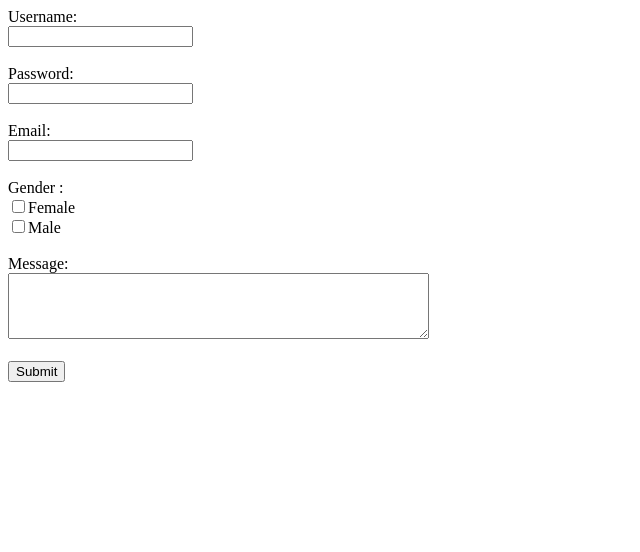
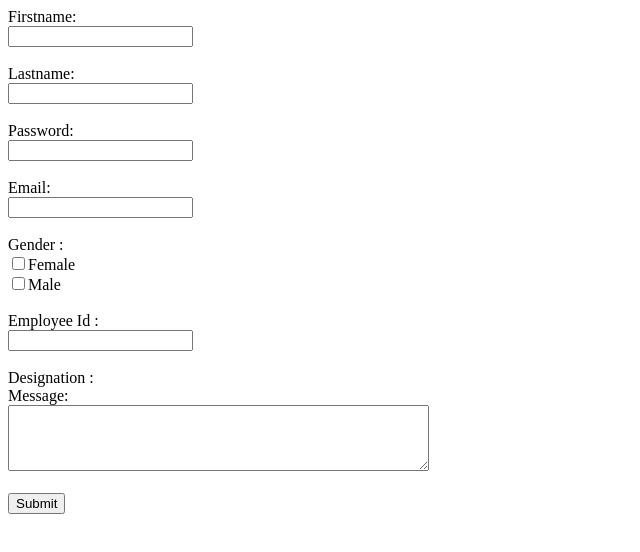
Before and after one commit to FadikarSurangan/HTML-CSS-training-, a plain HTML site: page HTML-CSS/form.html in a window 1280 px wide. Shown: the whole page, without its empty margins (0-640 px from the left). Drawn offline with Linux system fonts and the light colour scheme.

Commit message:
form updated 1

```diff
--- a/HTML-CSS/form.html
+++ b/HTML-CSS/form.html
@@ -8,23 +8,27 @@
 
   <body>
     <form action="/submit_form" method="post">
-      <label for="username">Username:</label><br />
+      <label for="username">Firstname:</label><br />
       <input type="text" id="username" name="username" required /><br /><br />
 
+      <label for="lastname">Lastname:</label><br />
+      <input type="text" id="lastname" name="lastname" required /><br /><br />
+
       <label for="password">Password:</label><br />
-      <input
-        type="password"
-        id="password"
-        name="password"
-        required
-      /><br /><br />
+      <input type="password"id="password"name="password"required/><br /><br />
 
       <label for="email">Email:</label><br />
       <input type="email" id="email" name="email" /><br /><br />
 
-      <label for="email">Gender :</label><br />
+      <label for="gender">Gender :</label><br />
       <input title="check" type="checkbox" name="F" />Female<br />
       <input title="check" type="checkbox" name="M" />Male<br />
+      <br/>
+
+      <label for="employee id ">Employee Id :</label><br />
+      <input title="text" id="employee" name="employee" required /><br /><br />
+
+      <label for="designation">Designation :</label>
 
       <br />
       <label for="message">Message:</label><br />
```
